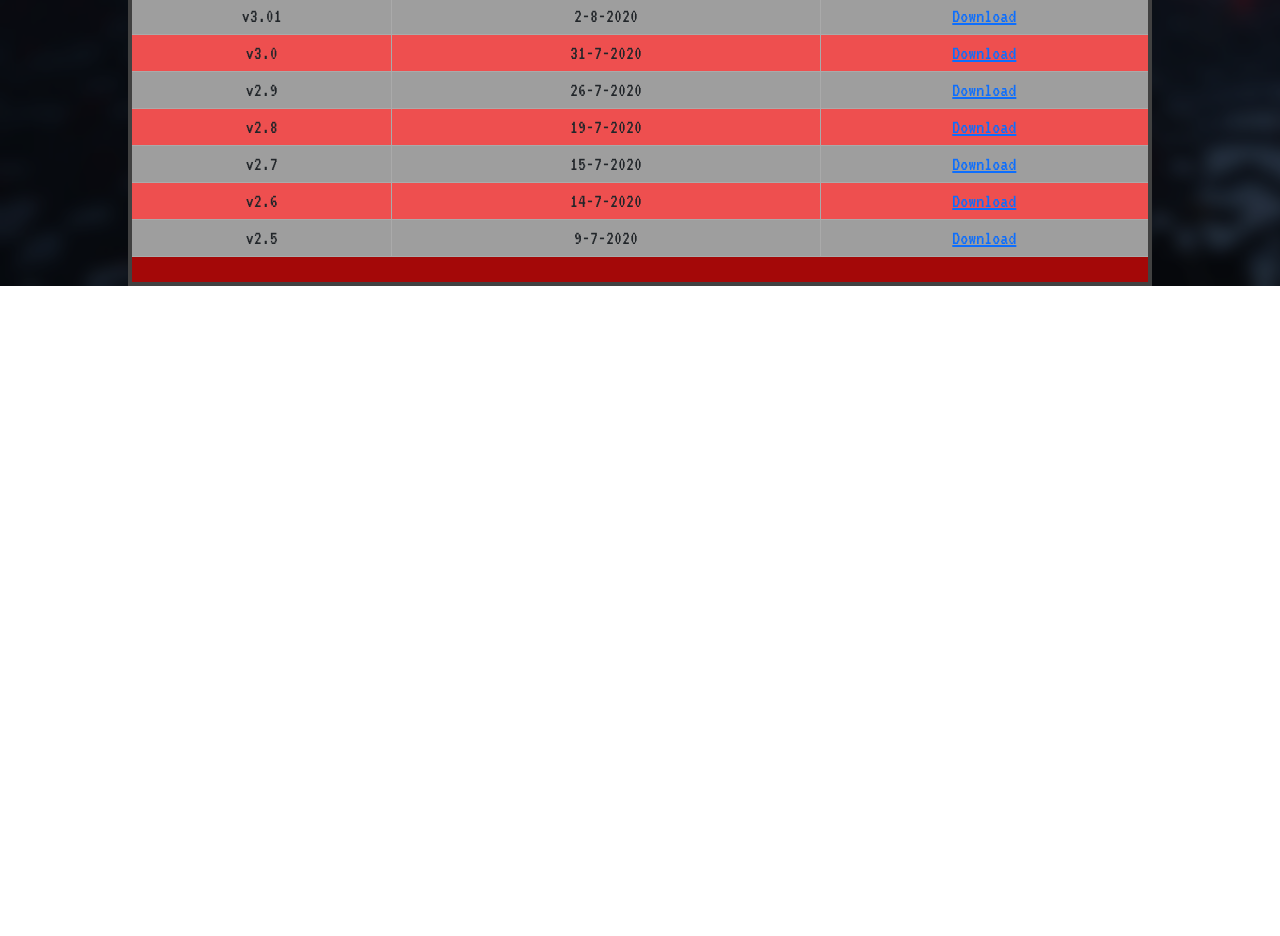
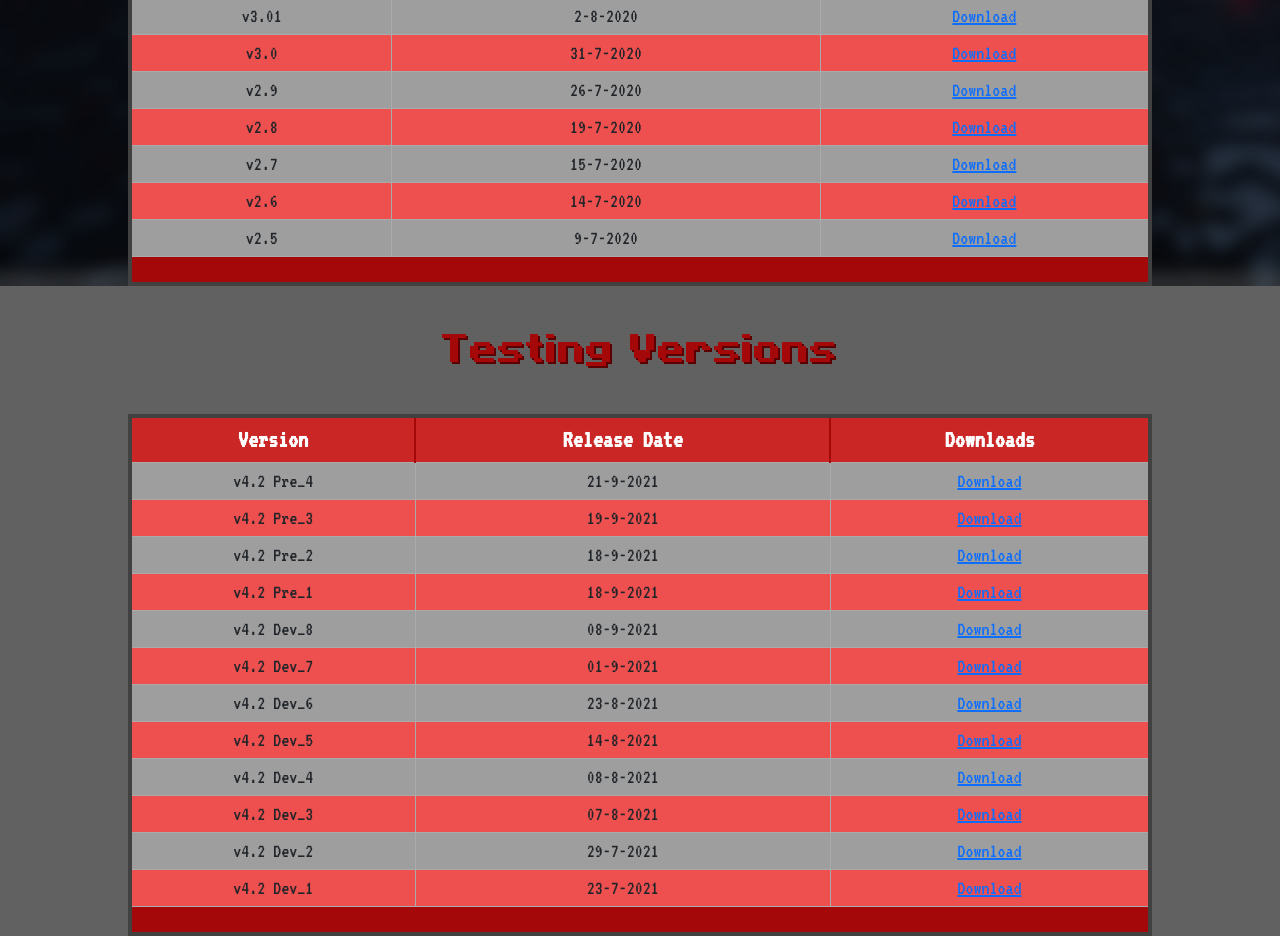
Before and after one commit to Zhai90/complementary, a plain HTML site: page index.html in a window 1280 px wide. Shown: the part 3426-4362 px from the top of the page. Before the commit the page ends 3712 px from the top, so only its background shows below. Drawn offline with nearby package versions, Linux system fonts and the light colour scheme.

Commit message:
more progress

```diff
--- a/css/styles.css
+++ b/css/styles.css
@@ -313,6 +313,11 @@ table.redTable tbody td {
 table.redTable tr:nth-child(even) {
   background: #ee4f4f;
 }
+
+table.redTable tr:nth-child(1), table.redTable tr:nth-child(3) {
+  width: 500px;
+}
+
 table.redTable thead {
   background: #ca2626;
 }
@@ -346,3 +351,23 @@ table.redTable tfoot .links a {
   padding: 2px 8px;
   border-radius: 5px;
 }
+
+/** Testing Versions **/
+
+#testversions {
+  background-color: #616161;
+  box-shadow: 0px 0px 15px 15px rgba(114, 114, 114, 0.315);
+}
+
+#testversions h1 {
+  padding-top: 5vh;
+  margin-bottom: 5vh;
+  color:#a40808;
+  text-shadow: 2px 2px 0px rgb(90, 0, 0);
+}
+
+#testversions div {
+  text-align: center;
+  display: flex;
+  justify-content: center;
+}
--- a/index.html
+++ b/index.html
@@ -63,7 +63,7 @@
                   </button>
                   <ul class="dropdown-menu">
                      <li><a class="dropdown-item" href="#versions">Old Versions</a></li>
-                     <li><a class="dropdown-item" href="#">Test Versions</a></li>
+                     <li><a class="dropdown-item" href="#testversions">Test Versions</a></li>
                   </ul>
                </div>
             </div>
@@ -299,6 +299,89 @@
             </table>
          </div>
       </section>
+      <section id="testversions" class="text-center">
+        <h1>Testing Versions</h1>
+        <div class="mx-auto">
+        <table class="redTable">
+          <thead>
+             <tr>
+                <th>Version</th>
+                <th>Release Date</th>
+                <th>Downloads</th>
+             </tr>
+          </thead>
+          <tfoot>
+             <tr>
+                <td colspan="3">
+                   <div class="links">&nbsp;</div>
+                </td>
+             </tr>
+          </tfoot>
+          <tbody>
+             <tr>
+                <td>v4.2 Pre_4</td>
+                <td>21-9-2021</td>
+                <td><a href="https://cdn.discordapp.com/attachments/755360609180188743/889909955371597924/ComplementaryShaders_v4.2_pre4.zip" target="_blank">Download</a></td>
+             </tr>
+             <tr>
+                <td>v4.2 Pre_3</td>
+                <td>19-9-2021</td>
+                <td><a href="https://cdn.discordapp.com/attachments/755360609180188743/889263168864542720/ComplementaryShaders_v4.2_pre3.zip" target="_blank">Download</a></td>
+             </tr>
+             <tr>
+                <td>v4.2 Pre_2</td>
+                <td>18-9-2021</td>
+                <td><a href="https://cdn.discordapp.com/attachments/755360609180188743/888915568038649856/ComplementaryShaders_v4.2_pre2.zip" target="_blank">Download</a></td>
+             </tr>
+             <tr>
+                <td>v4.2 Pre_1</td>
+                <td>18-9-2021</td>
+                <td><a href="https://cdn.discordapp.com/attachments/755360609180188743/888731591185166346/ComplementaryShaders_v4.2_pre1.zip" target="_blank">Download</a></td>
+             </tr>
+             <tr>
+                <td>v4.2 Dev_8</td>
+                <td>08-9-2021</td>
+                <td><a href="https://cdn.discordapp.com/attachments/755360609180188743/885217345071620096/ComplementaryShaders_v4.2_dev8.zip" target="_blank">Download</a></td>
+             </tr>
+             <tr>
+                <td>v4.2 Dev_7</td>
+                <td>01-9-2021</td>
+                <td><a href="https://cdn.discordapp.com/attachments/755360609180188743/882651877014110268/ComplementaryShaders_v4.2_dev7.zip" target="_blank">Download</a></td>
+             </tr>
+             <tr>
+              <td>v4.2 Dev_6</td>
+              <td>23-8-2021</td>
+              <td><a href="https://cdn.discordapp.com/attachments/755360609180188743/879495244079587368/ComplementaryShaders_v4.2_dev6.zip" target="_blank">Download</a></td>
+           </tr>
+           <tr>
+            <td>v4.2 Dev_5</td>
+            <td>14-8-2021</td>
+            <td><a href="https://cdn.discordapp.com/attachments/755360609180188743/875989225324052500/ComplementaryShaders_v4.2_dev5.zip" target="_blank">Download</a></td>
+         </tr>
+         <tr>
+          <td>v4.2 Dev_4</td>
+          <td>08-8-2021</td>
+          <td><a href="https://cdn.discordapp.com/attachments/755360609180188743/873932660660117526/ComplementaryShaders_v4.2_dev4.zip" target="_blank">Download</a></td>
+       </tr>
+       <tr>
+        <td>v4.2 Dev_3</td>
+        <td>07-8-2021</td>
+        <td><a href="https://cdn.discordapp.com/attachments/755360609180188743/873675749398286356/ComplementaryShaders_v4.2_dev3.zip" target="_blank">Download</a></td>
+     </tr>
+     <tr>
+      <td>v4.2 Dev_2</td>
+      <td>29-7-2021</td>
+      <td><a href="https://cdn.discordapp.com/attachments/755360609180188743/870433646069313626/ComplementaryShaders_v4.2_dev2.zip" target="_blank">Download</a></td>
+   </tr>
+   <tr>
+    <td>v4.2 Dev_1</td>
+    <td>23-7-2021</td>
+    <td><a href="https://cdn.discordapp.com/attachments/755360609180188743/868203184248717353/ComplementaryShaders_v4.2_dev1.zip" target="_blank">Download</a></td>
+ </tr>
+          </tbody>
+       </table>
+      </div>
+      </section>
       <!-- JS Libs -->
       <script
          src="https://code.jquery.com/jquery-3.2.1.slim.min.js"
```
